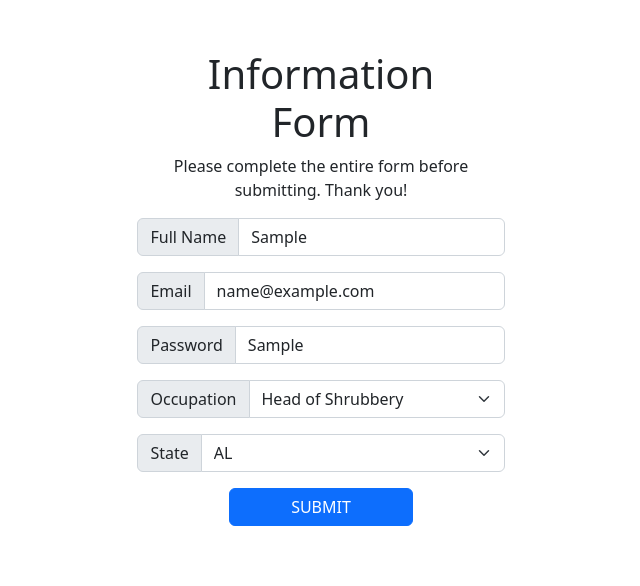
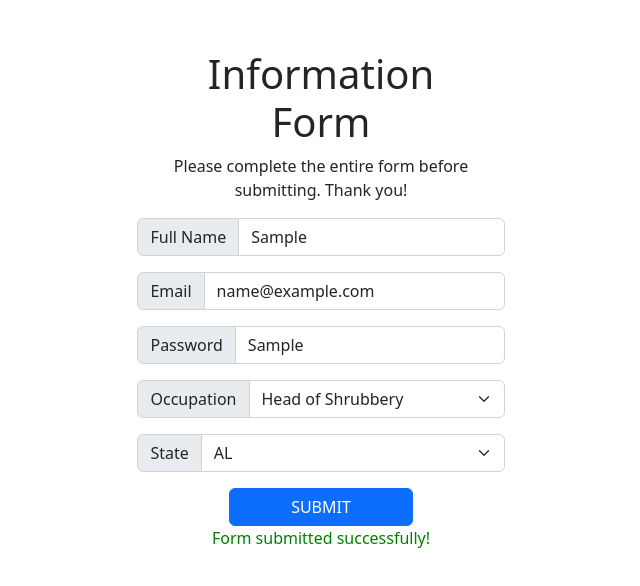
Before and after one commit to jessykim/frontend-take-home-front, a React (Create React App) app: page /form in a window 1280 px wide. Both pictures are taken after typing "Sample", "name@example.com", "Sample" into the empty fields and a click on the button "SUBMIT". Shown: the top 586 px of the page, without its empty margins (319-959 px from the left). Built offline with nearby package versions, Linux system fonts and the light colour scheme; no server answers.

Commit message:
add success message when form is submitted

```diff
--- a/src/App.jsx
+++ b/src/App.jsx
@@ -3,7 +3,6 @@ import './App.css';
 import { useState } from 'react';
 import { Routes, Route, useNavigate } from 'react-router-dom'
 import InfoForm from './components/InfoForm';
-
 
 import * as formService from './services/formService'
 
@@ -17,15 +16,12 @@ function App() {
     navigate('/form')
   }
 
-
   return (
     <>
-    <Routes>
-      <Route path="/" />
-      <Route path="/form" element={<InfoForm handleAddForm={handleAddForm} />} />
-    </Routes>
-      {/* <h1>Information Form</h1>
-      <InfoForm handleAddForm={handleAddForm}/> */}
+      <Routes>
+        <Route path="/" />
+        <Route path="/form" element={<InfoForm handleAddForm={handleAddForm} />} />
+      </Routes>
     </>
   );
 }
--- a/src/components/InfoForm.jsx
+++ b/src/components/InfoForm.jsx
@@ -1,5 +1,5 @@
 import styles from './InfoForm.module.css'
-import { useState } from 'react'
+import { React, useState } from 'react'
 
 const InfoForm = (props) => {
   const [form, setForm] = useState({
@@ -10,6 +10,11 @@ const InfoForm = (props) => {
     state: ''
   })
 
+  const [
+    isSuccesssfullySubmitted,
+    setIsSuccessfullySubmitted,
+  ] = useState(false)
+
   const handleChange = ({ target }) => {
     setForm({ ...form, [target.name]: target.value })
   }
@@ -17,6 +22,7 @@ const InfoForm = (props) => {
   const handleSubmit = (e) => {
     e.preventDefault()
     props.handleAddForm(form)
+    setIsSuccessfullySubmitted(true)
   }
 
   return (
@@ -167,6 +173,9 @@ const InfoForm = (props) => {
             </select>
           </div>
           <button type="submit" className="btn btn-primary">SUBMIT</button>
+          {isSuccesssfullySubmitted && (
+            <div className={styles.success}>Form submitted successfully!</div>
+          )}
         </form>
       </div>
     </>
--- a/src/components/InfoForm.module.css
+++ b/src/components/InfoForm.module.css
@@ -2,8 +2,11 @@
   display: flex;
   flex-direction: column;
   align-items: center;
-  /* max-width: 350px; */
   margin-top: 50px;
+}
+
+.success {
+  color: green;
 }
 
 h1, p {
--- a/src/services/formService.js
+++ b/src/services/formService.js
@@ -1,12 +1,8 @@
-// import * as tokenService from "./tokenService"
-
 const BASE_URL = `${process.env.REACT_APP_BACK_END_SERVER_URL}/api/form`
 
 const index = async () => {
   try {
-    const res = await fetch(BASE_URL, {
-      // headers: {'Authorization': `Bearer ${tokenService.getToken()}`}
-    })
+    const res = await fetch(BASE_URL)
     return res.json()
   } catch (error) {
     console.log(error)
@@ -19,7 +15,6 @@ const create = async (formData) => {
     const res = await fetch(BASE_URL, {
       method: 'POST',
       headers: {
-        // "Authorization": `Bearer ${tokenService.getToken()}`,
         'Content-Type': 'application/json'
       },
       body: JSON.stringify(formData)
```
